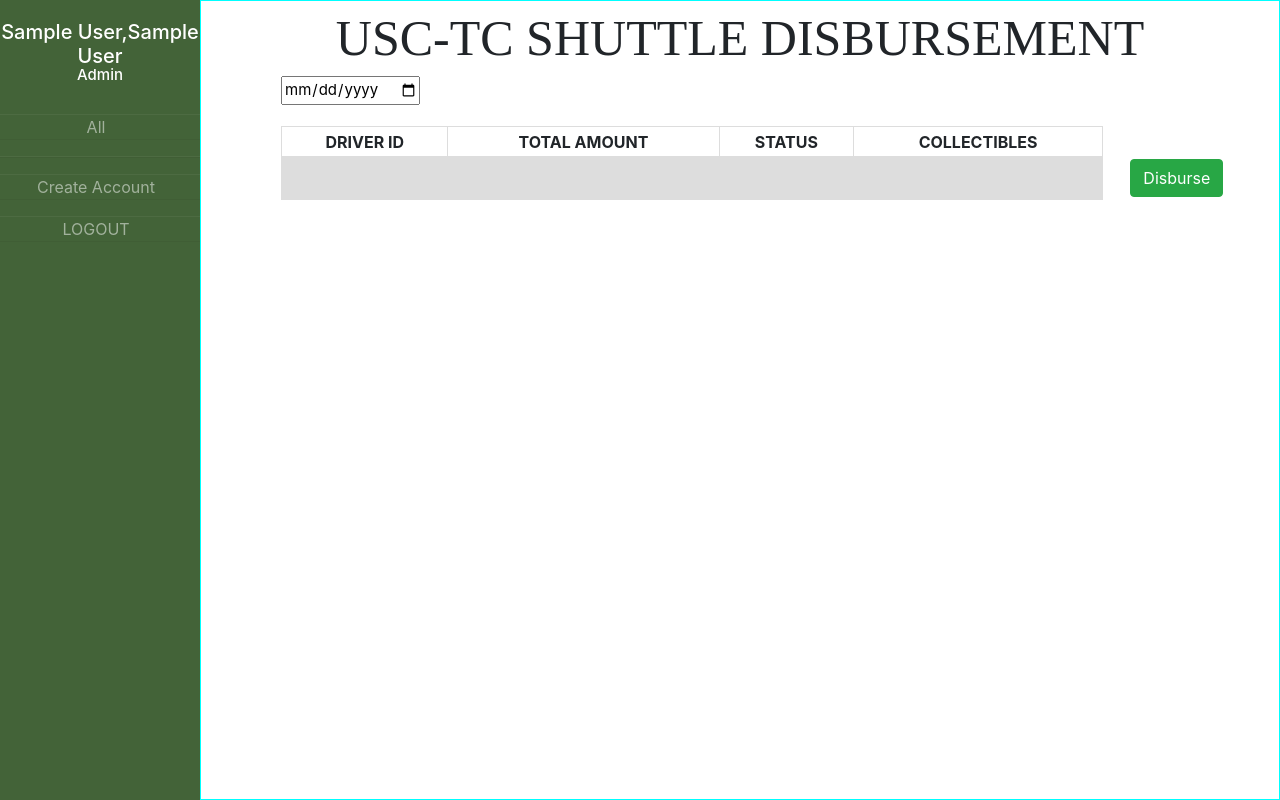
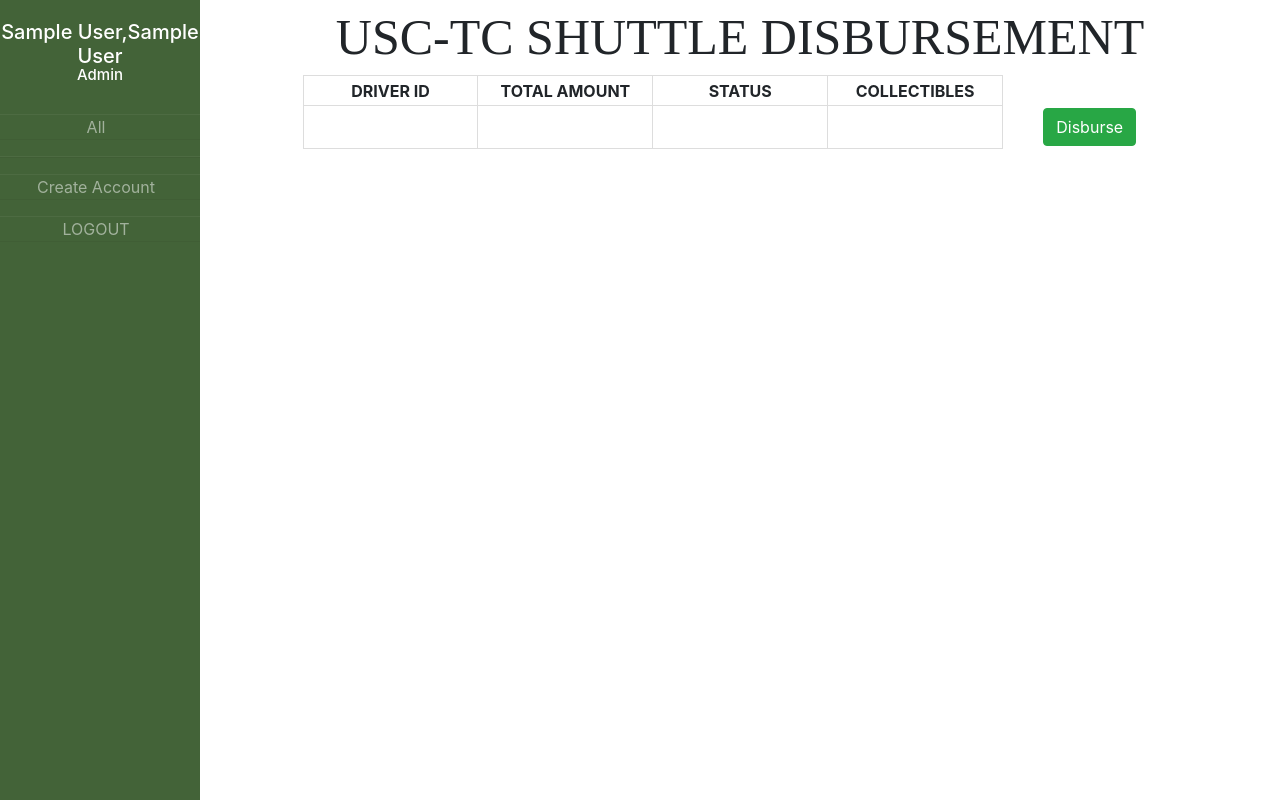
Before and after one commit to brylemp/co0lTh3sisBois-WebApp, a PHP site: page /dashboard.php in a window 1280 px wide. Run offline with PHP 8.4, Linux system fonts and the light colour scheme; the visitor is signed in with stand-in values (Sample User, id 1); tables that the repository leaves empty or names only in its code hold one stand-in row (values such as "Sample post"); data that the repository does not hold is empty.

Commit message:
Uniformed tables for dashboard screen and specific driver screens

```diff
--- a/css/dashboard.css
+++ b/css/dashboard.css
@@ -1,3 +1,7 @@
+td, th{
+    width: 15%;
+}
+
 .wrapper{
     display: flex;
     position: relative;
@@ -54,22 +58,44 @@
 }
 
 .wrapper .main{
-    border: 1px solid aqua;
+    /* border: 1px solid red; */
     width: 100%;
     height: 100vh;
     margin-left: 200px;
 }
 
-.wrapper .main .register{
+.wrapper .outeroutertable{
+    /* border: 1px solid green; */
+    width: 100%;
+    height: 80%;
+    /* margin-left: 100px; */
+}
+
+.wrapper .outertable{
     /* border: 1px solid aqua; */
-    width: 30%;
+    margin: 0 auto;
+    width: 90%;
+    height: 90%;
+    overflow: auto;
+    overflow-y: overlay;
+}
+
+.wrapper .fakeoutertable{
+    /* border: 1px solid red; */
+    padding-right: 0px;
+    margin: 0 auto;
+    width: 90%;
+    height: 30px;
+}
+
+.wrapper .fakeoutertable tr:last-child td{
+    border: none;
 }
 
 .wrapper table{
-    /* border: 1px solid aqua; */
-    width: 85%;
-    margin-top: 2%;
-    margin-left: 80px;
+    /* border: 1px solid red; */
+    margin: 0 auto;
+    width: 90%;
 }
 
 .wrapper td, th {
@@ -80,10 +106,9 @@
   }
 
 .wrapper th:last-child, td:last-child {
-    width: 10%;
     border: none;
+    padding-left: 0px;
     background-color: white ;
-    padding-left: 3%;
 }
 
 .wrapper tr:nth-child(even) {
--- a/dashboard.php
+++ b/dashboard.php
@@ -72,20 +72,24 @@
     </div>
     <div class="main"> <!-- MAIN AREA -->
         <div class="title">USC-TC SHUTTLE DISBURSEMENT</div>
-        <div class="date"><input type="date"></div>
+        <!-- <div class="date"><input type="date"></div> -->
+        <div class='outeroutertable'>
         <?php
             $sql = "SELECT * FROM DriverInformation";
             $result = $conn->query($sql);
 
             if ($result->num_rows > 0) {
-                echo "<table>
+                echo "<div class='fakeoutertable'><table>
                         <tr>
-                        <th>DRIVER ID</th>
-                        <th>TOTAL AMOUNT</th>
-                        <th>STATUS</th>
-                        <th>COLLECTIBLES</th>
-                        <th></th>
-                    </tr>";
+                            <th>DRIVER ID</th>
+                            <th>TOTAL AMOUNT</th>
+                            <th>STATUS</th>
+                            <th>COLLECTIBLES</th>
+                            <th></th>
+                    </tr>
+                    </table></div>
+                    <div class='outertable'>
+                    <table>";
                 while($row = $result->fetch_assoc()) {
                     echo "<tr><td>" .$row["Driver_ID"] ."</td>";
                     echo "<td>" .$row["Total_Amount"] ."</td>";
@@ -94,12 +98,13 @@
                     echo '<td><button type="button" class="btn btn-success">Disburse</button></td>
                     </tr>';
                 }
-                echo "</table>";
+                echo "</table></div>";
             }
             else {
                 echo "No record";
             }
         ?>
+        </div>
     </div>
 </div>
 </body>
```
